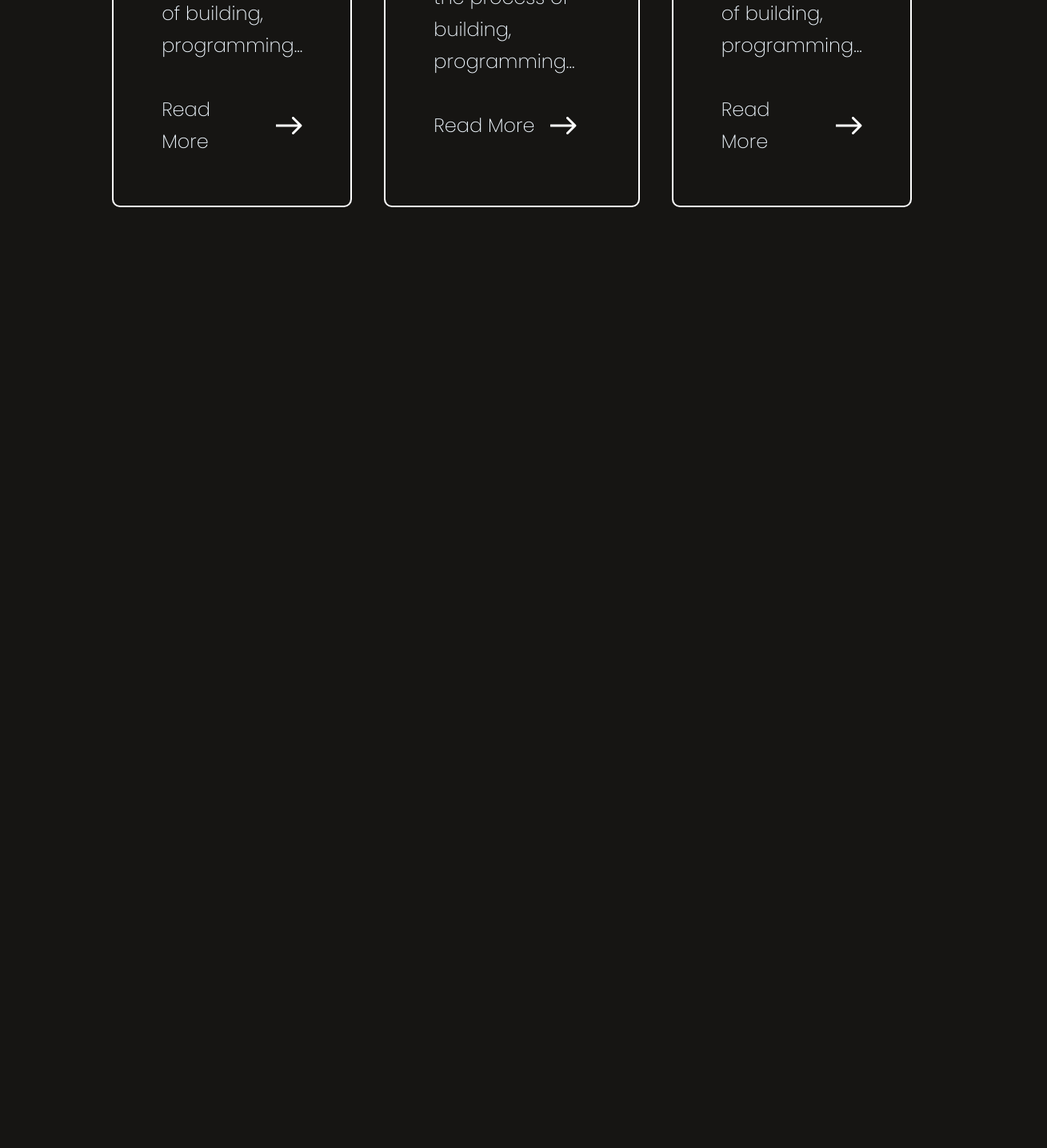
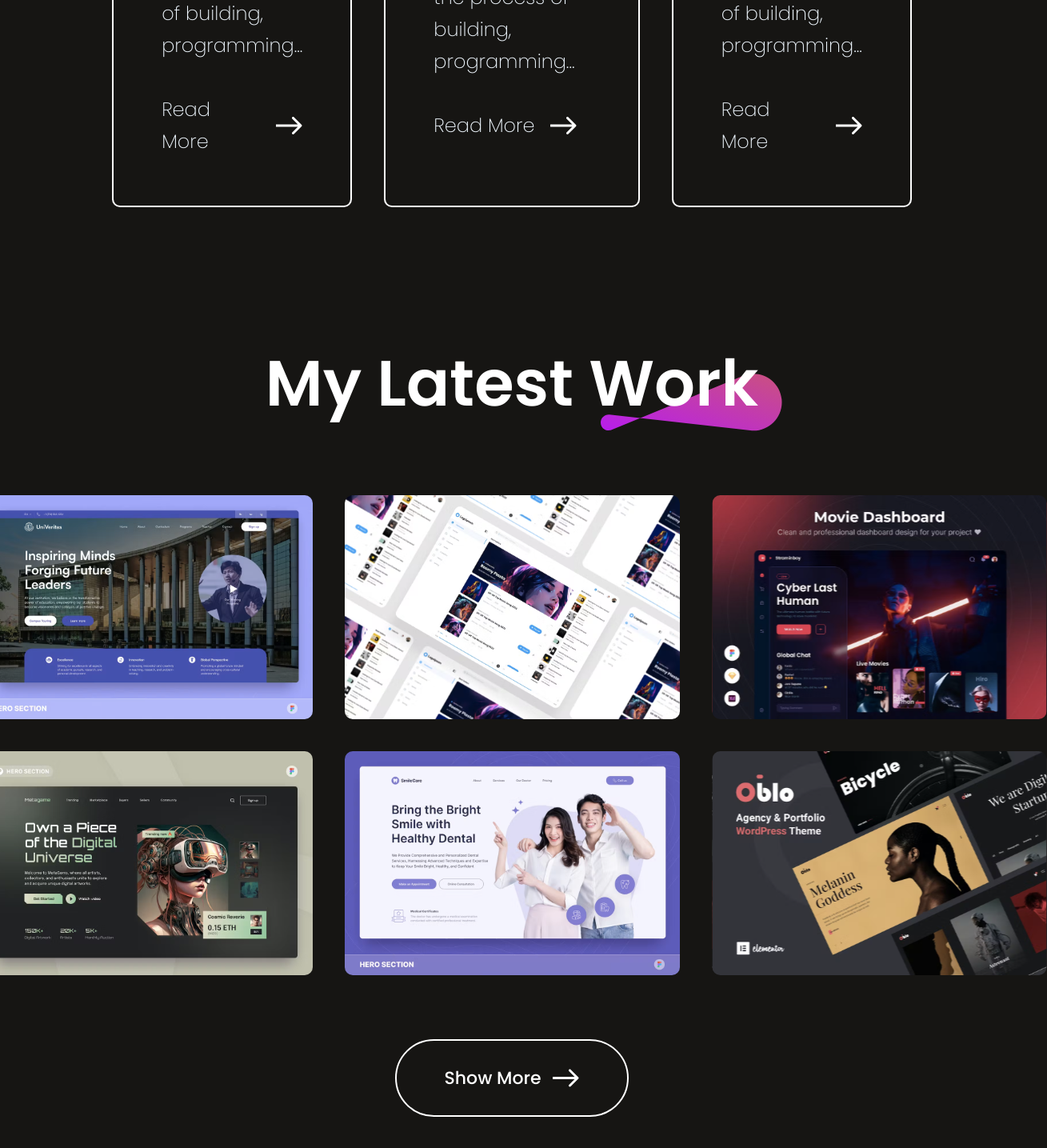
Before and after one commit to gitongah/portforlio, a React (Vite) app: page / in a window 1280 px wide. Shown: the part 3697-5132 px from the top of the page at 80% size, 1309 px wide, since content can reach past the window. Before the commit the page ends 4036 px from the top, so only its background shows below. Built offline with nearby package versions, Linux system fonts and the light colour scheme.

Commit message:
created the my work section in my portfolio

```diff
--- a/src/App.jsx
+++ b/src/App.jsx
@@ -3,6 +3,7 @@
 import Hero from './Components/Hero/Hero';
 import About from './Components/About/About';
 import Services from './Components/Services/Services';
+import MyWork from './Components/MyWork/MyWork';
 
 const App = () => {
   return (
@@ -11,6 +12,7 @@
       <Hero/>
       <About/>
       <Services/>
+      <MyWork/>
       </div>
   );
 };
--- /dev/null
+++ b/src/Components/MyWork/MyWork.css
@@ -0,0 +1,59 @@
+.mywork{
+  display: flex;
+  flex-direction: column;
+  align-items: center;
+  justify-content: center;
+  gap: 80px;
+  margin: 80px 170px;
+}
+.mywork-title{
+  position: relative;
+}
+.mywork-title h1{
+  padding: 0px 30px;
+  font-size: 80px;
+  font-weight: 600;
+}
+.mywork-title img{
+  position: absolute;
+  bottom: 0;
+  right: 0;
+  z-index: -1;
+}
+.mywork-container{
+  display: grid;
+  grid-template-columns: 1fr 1fr 1fr;
+  gap: 40px;
+}
+.mywork-container img{
+  box-sizing: border-box;
+  width: 419px;
+  height: 280px;
+  transition: 0.3s;
+  cursor: pointer;
+}
+.mywork-container img:hover{
+  transform: scale(1.10);
+  border:4px solid #ff00ff;
+  border-radius: 10px;
+  transition: 0.3s;
+}
+
+.mywork-showmore{
+  display: flex;
+  gap: 15px ;
+  border-radius: 50px;
+  border: 2px solid white;
+  padding: 30px 60px;
+  font-size: 22px;
+  font-weight: 500;
+  margin-bottom: 80px;
+  transition: 0.6s;
+  cursor: pointer;
+
+}
+.mywork-showmore:hover{
+  gap:30px;
+  transition: 0.6s;
+
+}
--- /dev/null
+++ b/src/Components/MyWork/MyWork.jsx
@@ -0,0 +1,30 @@
+import React from 'react'
+import './MyWork.css'
+import theme_pattern from '../../assets/theme_pattern.svg'
+import mywork_data from '../../assets/mywork_data'
+import arrow_icon from '../../assets/arrow_icon.svg'
+const MyWork = () => {
+  return (
+    <div className='mywork'>
+      <div className="mywork-title">
+        <h1>My Latest Work</h1>
+        <img src={theme_pattern} alt="" />
+      </div>
+
+
+      <div className="mywork-container">
+        {mywork_data.map((work, index)=>{
+          return <img key={index} src={work.w_img} alt="my work image" />
+        })}
+      </div>
+
+      <div className="mywork-showmore">
+        <p>Show More</p>
+        <img src={arrow_icon} alt="" />
+      </div>
+
+    </div>
+  )
+}
+
+export default MyWork
```
